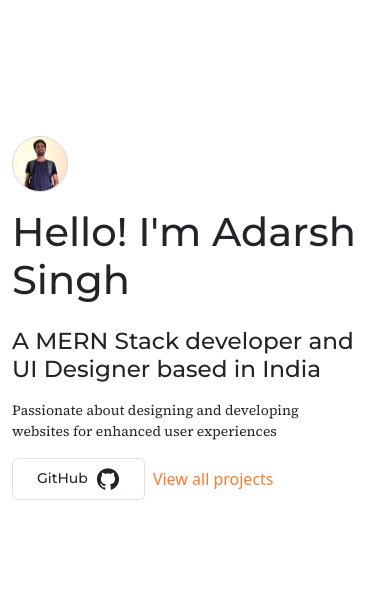
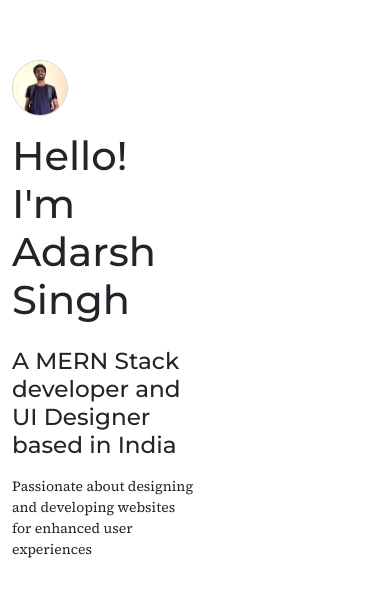
Before and after one commit to I-Adarsh-I/Personal-Website, a React (Create React App) app: page /landing in a window 390 px wide. Shown: the part 104-700 px from the top of the page. Built offline with nearby package versions, Linux system fonts and the light colour scheme.

Commit message:
Design changes

```diff
--- a/src/pages/landing/Landing.js
+++ b/src/pages/landing/Landing.js
@@ -6,7 +6,7 @@ const Landing = () => {
   return (
     <div className="h-screen w-full flex justify-center items-center">
       <div className="container h-5/6 lg:h-3/6 flex flex-column lg:items-center flex-lg-row justify-center gap-3 lg: gap-0 lg:justify-between">
-        <div className="l-sec flex flex-column lg:justify-center">
+        <div className="l-sec flex flex-column lg:justify-center w-1/2">
           <div className="mb-3">
             <Avatar
               alt="Remy Sharp"
@@ -29,16 +29,16 @@ const Landing = () => {
             </a>
           </div>
         </div>
-        <div className="r-sec flex">
-          <div className="flex flex-column">
-            <h3 className="font-montserrat">
-              A MERN Stack developer and <br /> UI Designer based in India{" "}
+        <div className="r-sec flex flex-column items-start w-1/2 lg:items-end">
+            <h3 className="font-montserrat break-words">
+              A MERN Stack developer and UI Designer based in India{" "}
             </h3>
-            <p className="font-source-serif-4 w-11/12 mt-2 text-mob-small lg:text-base lg:mt-0 lg:w-9/12 md:w-10/12 break-words">
+            <p className="font-source-serif-4 mt-2 text-mob-small lg:text-base break-words">
               Passionate about designing and developing websites for enhanced
               user experiences
             </p>
-          <div className="flex lg:hidden md:hidden sm:hidden items-center gap-2">
+        </div>
+        {/* <div className="flex lg:hidden md:hidden sm:hidden items-center gap-2">
               <button className="border border-sub-gray px-4 py-2 font-montserrat text-mob-small rounded flex gap-2 items-center mr-0 lg:mr-4">
                 GitHub
                 <GitHubIcon />
@@ -46,9 +46,7 @@ const Landing = () => {
               <a className="no-underline text-orange" href="">
                 View all projects
               </a>
-          </div>
-          </div>
-        </div>
+            </div> */}
       </div>
     </div>
   );
```
Lines whose indentation alone changed are shown as unchanged.
